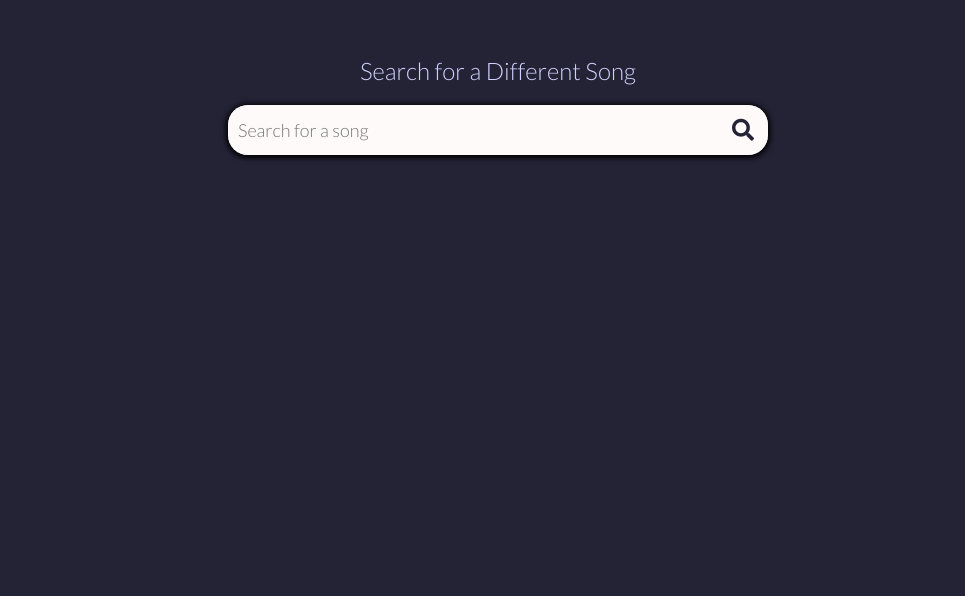
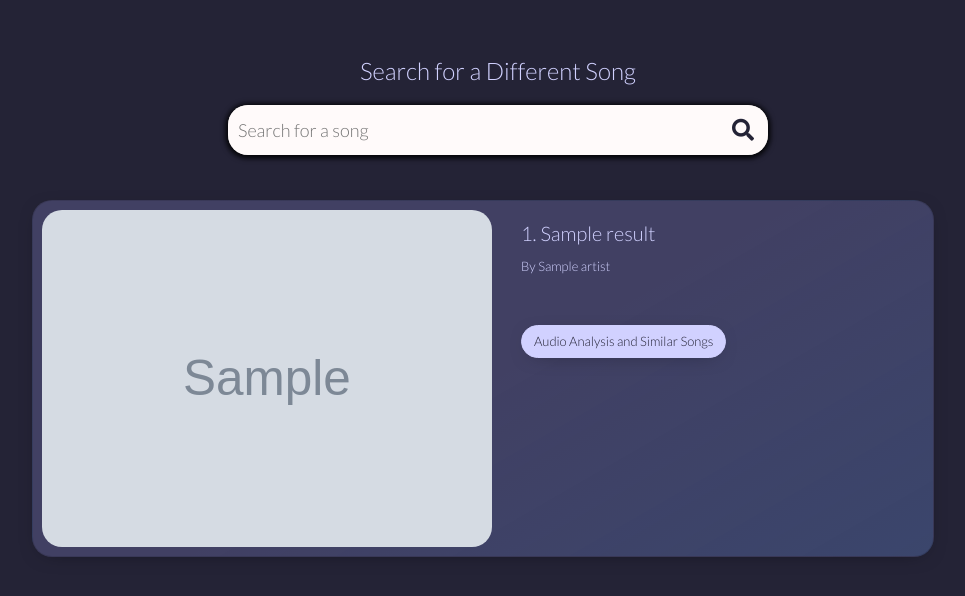
Before and after one commit to fwang356/enhancify, a Flask app: template templates/search.html in a window 1280 px wide. Shown: the part 163-759 px from the top of the page, without its empty margins (142-1107 px from the left). Run offline with Flask 2, Linux system fonts and the light colour scheme; the template is opened without the code that fills it: most values are stand-ins (such as "Sample title", 1, 10 or a date in 2020); grey boxes marked "Sample" are stand-in pictures; some libraries are stand-ins or nearby versions.

Commit message:
bug fixes

```diff
--- a/app.py
+++ b/app.py
@@ -110,6 +110,12 @@ def show_long_top_tracks():
 
 @app.route('/recs/', methods=['GET', 'POST'])
 def recs():
+    logged_in = True
+    token_info = get_token()
+    session['token_info'], authorized = get_token()
+    session.modified = True
+    if not authorized:
+        logged_in = False
     auth_manager = SpotifyClientCredentials(client_id=cid,
                                         client_secret=secret)
     sp = spotipy.Spotify(client_credentials_manager=auth_manager)
@@ -124,8 +130,9 @@ def recs():
         for i in range(len(recs['tracks'])):
             rec_tracks.append(recs['tracks'][i]['id'])
         rec_tracks = list(set(rec_tracks))
-        print(rec_tracks)
-        return render_template('recs.html', sp=sp, rec_tracks=rec_tracks, recs=recs, track_id=track_id, track_name=track_name, track_artist=track_artist, mood=mood, data=mood_string)
+        print(logged_in)
+        return render_template('recs.html', sp=sp, rec_tracks=rec_tracks, recs=recs, track_id=track_id,
+                                track_name=track_name, track_artist=track_artist, mood=mood, data=mood_string, logged_in=logged_in)
 
 
 @app.route('/save-top-tracks/', methods=['GET','POST'])
@@ -187,7 +194,6 @@ def search():
 
     query = request.form['search']
     results = search_track(query, sp)
-    print(results)
     return render_template('search.html', sp=sp, results=results, query=query)
 
 if __name__ == "__main__":
--- a/templates/search.html
+++ b/templates/search.html
@@ -29,6 +29,7 @@
         <div class="row mt-2">
             <div class="col-10 offset-1">
                 {% set length = results | length %}
+                {% set original_length = length %}
                 {% set length = (length / 2) | int %}
                 {% for i in range(length) %}
                     {% set count = (loop.index - 1) * 2 %}
@@ -70,6 +71,28 @@
                         </div>
                     </div>
                 {% endfor %}
+
+                {% if original_length % 2 == 1 %}
+                    {% set count = original_length - 1 %}
+                    <div class="card-deck">
+                        <div class="card">
+                        <a class="img_link" href="{{ results[count]['external_urls']['spotify'] }}">
+                            <img class="card-img" src= "{{results[count]['album']['images'][0]['url']}}">
+                        </a>
+                        <div class="card-body">
+                            <h5>{{count + 1}}. {{ results[count]['name'] }}</h5>
+                            <small>By {{ results[count]['artists'][0]['name'] }}</small>
+                            <br>
+                            <br>
+                            <br>
+                            <form method="POST" action="/recs/">
+                                <button type="submit", name= "recs", class="btn btn-custom-solid", value="{{ results[count]['id'] }}", action= "/recs/">
+                                    Audio Analysis and Similar Songs
+                                </button>
+                            </form>
+                        </div>
+                    </div>
+                {% endif %}
             </div>
         </div>
     </div>
```
Also changed, not shown: templates/recs.html (+7 -5 lines), templates/favicon-32x32.png (added). Lines whose indentation alone changed are shown as unchanged.
